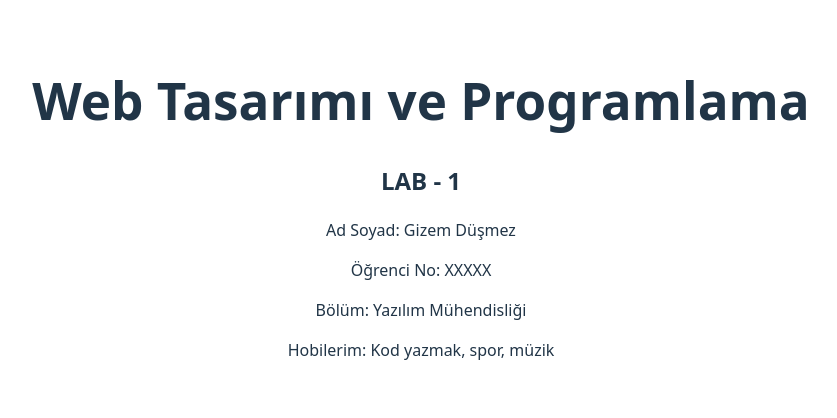
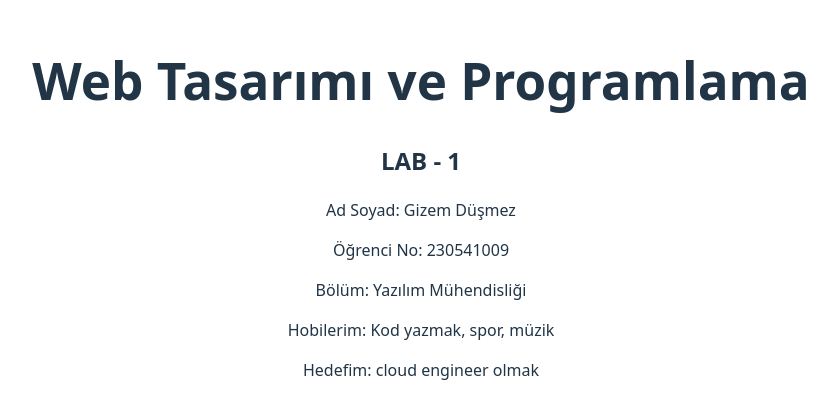
Before and after one commit to gizemdusmez/web-lab, a React (Vite) app: page / in a window 1280 px wide. Shown: the part 192-610 px from the top of the page, without its empty margins (219-1056 px from the left). Built offline with nearby package versions, Linux system fonts and the light colour scheme.

Commit message:
feat: add career goal to homepage

```diff
--- a/src/App.tsx
+++ b/src/App.tsx
@@ -9,9 +9,10 @@ function App() {
       <h1>Web Tasarımı ve Programlama</h1>
       <h2>LAB - 1</h2>
       <p>Ad Soyad: Gizem Düşmez</p>
-      <p>Öğrenci No: XXXXX</p>
+      <p>Öğrenci No: 230541009</p>
       <p>Bölüm: Yazılım Mühendisliği</p>
       <p>Hobilerim: Kod yazmak, spor, müzik</p>
+      <p>Hedefim: cloud engineer olmak</p>
     </div>
   )
 }
```
